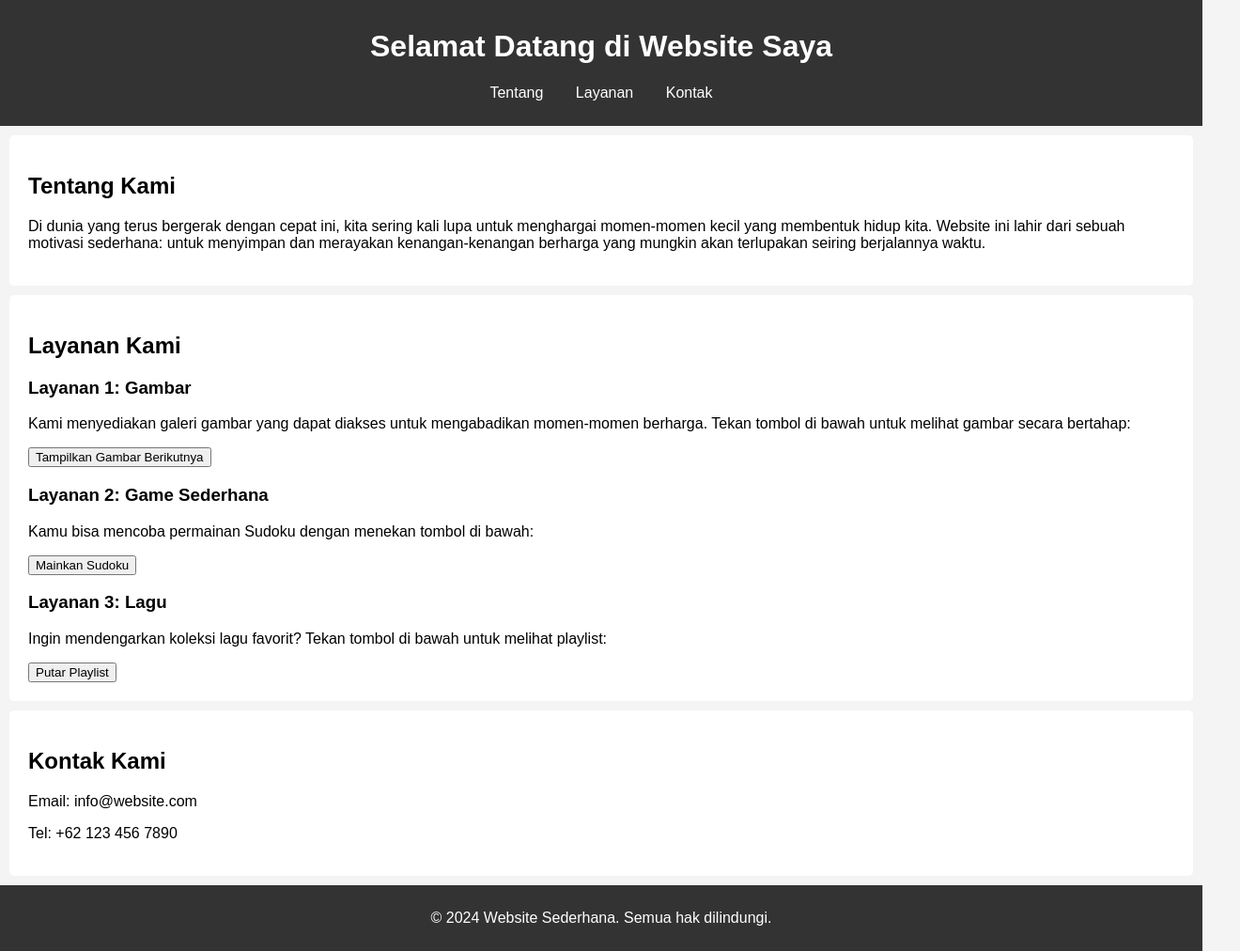
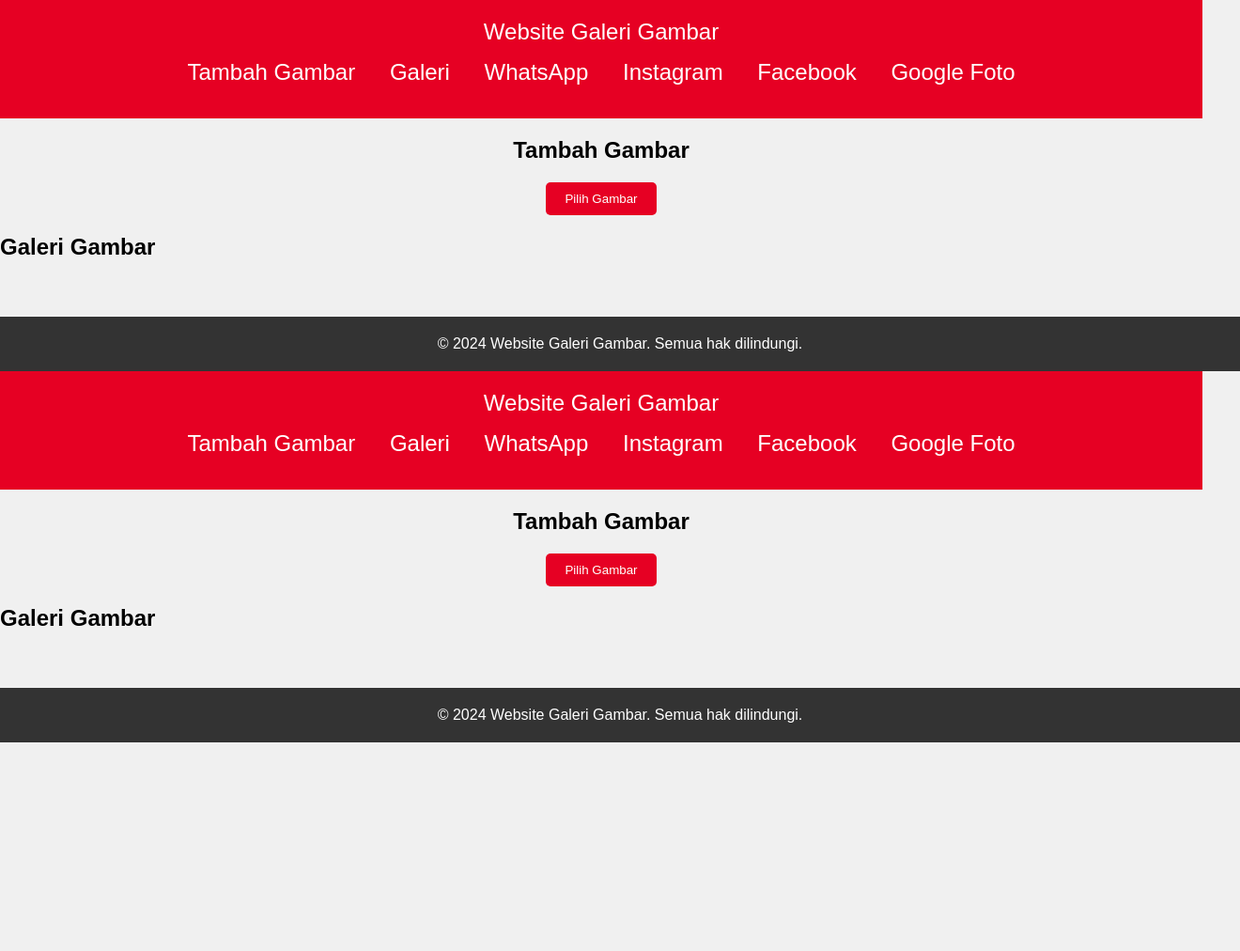
Before and after one commit to Starofthelove/Frelfrii.github.io, a plain HTML site: page index.html in a window 1280 px wide. Shown: the whole page at 94% size, 1320 px wide, since content can reach past the window. After the commit the page ends 800 px from the top, so only its background shows below. Drawn offline with Linux system fonts and the light colour scheme.

Commit message:
Gambar .html

```diff
--- a/index.html
+++ b/index.html
@@ -3,174 +3,341 @@
 <head>
     <meta charset="UTF-8">
     <meta name="viewport" content="width=device-width, initial-scale=1.0">
-    <title>Website Sederhana</title>
+    <title>Website Galeri Gambar</title>
     <style>
         body {
             font-family: Arial, sans-serif;
             margin: 0;
             padding: 0;
-            background-color: #f4f4f4;
+            background-color: #f0f0f0;
         }
 
         header {
-            background: #333;
-            color: #fff;
-            padding: 10px 0;
+            background-color: #e60023; /* Warna header */
+            color: white;
+            padding: 20px;
             text-align: center;
+            font-size: 1.5em;
         }
 
-        nav ul {
-            list-style: none;
-            padding: 0;
-        }
-
-        nav ul li {
-            display: inline;
-            margin: 0 15px;
+        nav {
+            margin: 15px 0;
         }
 
         nav a {
-            color: #fff;
+            color: white;
+            margin: 0 15px;
             text-decoration: none;
         }
 
-        nav a:hover {
-            color: #ff9800;
+        .grid-container {
+            display: grid;
+            grid-template-columns: repeat(auto-fill, minmax(250px, 1fr));
+            gap: 15px;
+            padding: 20px;
+            max-width: 1200px;
+            margin: auto;
         }
 
-        section {
-            padding: 20px;
-            margin: 10px;
-            background: #fff;
-            border-radius: 5px;
+        .grid-item {
+            background-color: white;
+            border-radius: 10px;
+            overflow: hidden;
+            box-shadow: 0 4px 8px rgba(0, 0, 0, 0.1);
+            transition: transform 0.2s;
         }
 
-        img {
-            border-radius: 10px;
-            max-width: 100%;
+        .grid-item img {
+            width: 100%;
             height: auto;
+            display: block;
+        }
+
+        .grid-item:hover {
+            transform: scale(1.05);
         }
 
         footer {
             text-align: center;
-            padding: 10px 0;
-            background: #333;
-            color: #fff;
+            padding: 20px;
+            background-color: #333;
+            color: white;
+            position: relative;
+            bottom: 0;
+            width: 100%;
         }
 
-        @media (max-width: 768px) {
-            nav ul li {
-                display: block;
-                margin: 10px 0;
-            }
-
-            section {
-                margin: 5px;
-            }
-
-            h2, h3 {
-                text-align: center;
-            }
+        #upload {
+            text-align: center;
+            margin: 20px;
         }
 
-        /* Hide images by default */
-        .hidden {
-            display: none;
+        #upload input[type="file"] {
+            display: none; /* Sembunyikan input file */
         }
 
-        #game {
-            margin-top: 20px;
+        #upload button {
+            padding: 10px 20px;
+            background-color: #e60023; /* Warna tombol */
+            color: white;
+            border: none;
+            border-radius: 5px;
+            cursor: pointer;
         }
 
-        #result {
-            font-weight: bold;
-            color: #333;
-            margin-top: 10px;
+        #upload button:hover {
+            background-color: #d5001c;
         }
     </style>
 </head>
 <body>
+
     <header>
-        <h1>Selamat Datang di Website Saya</h1>
+        Website Galeri Gambar
         <nav>
-            <ul>
-                <li><a href="#about">Tentang</a></li>
-                <li><a href="#services">Layanan</a></li>
-                <li><a href="#contact">Kontak</a></li>
-            </ul>
+            <a href="#upload">Tambah Gambar</a>
+            <a href="#layanan1">Galeri</a>
+            <a href="https://web.whatsapp.com/">WhatsApp</a>
+            <a href="https://www.instagram.com/accounts/login/">Instagram</a>
+            <a href="https://www.facebook.com/?locale=id_ID">Facebook</a>
+            <a href="googlephotos://">Google Foto</a>
         </nav>
     </header>
 
-    <section id="about">
-        <h2>Tentang Kami</h2>
-        <p>Di dunia yang terus bergerak dengan cepat ini, kita sering kali lupa untuk menghargai momen-momen kecil yang membentuk hidup kita. Website ini lahir dari sebuah motivasi sederhana: untuk menyimpan dan merayakan kenangan-kenangan berharga yang mungkin akan terlupakan seiring berjalannya waktu.</p>
+    <section id="upload">
+        <h2>Tambah Gambar</h2>
+        <input type="file" id="imageUpload" accept="image/*" />
+        <button id="uploadButton">Pilih Gambar</button>
     </section>
 
-    <section id="services">
-        <h2>Layanan Kami</h2>
-
-        <h3>Layanan 1: Gambar</h3>
-        <p>Kami menyediakan galeri gambar yang dapat diakses untuk mengabadikan momen-momen berharga. Tekan tombol di bawah untuk melihat gambar secara bertahap:</p>
-        <button onclick="showNextImage()">Tampilkan Gambar Berikutnya</button>
-        <div id="imageGallery">
-            <img id="image1" src="https://drive.google.com/uc?export=view&id=YOUR_IMAGE_ID_1" alt="Kenangan Gambar 1" class="hidden" />
-            <img id="image2" src="https://drive.google.com/uc?export=view&id=YOUR_IMAGE_ID_2" alt="Kenangan Gambar 2" class="hidden" />
-            <img id="image3" src="https://drive.google.com/uc?export=view&id=YOUR_IMAGE_ID_3" alt="Kenangan Gambar 3" class="hidden" />
-            <!-- Tambahkan lebih banyak gambar sesuai kebutuhan -->
-        </div>
-
-        <h3>Layanan 2: Game Sederhana</h3>
-        <p>Kamu bisa mencoba permainan Sudoku dengan menekan tombol di bawah:</p>
-        <button onclick="showSudoku()">Mainkan Sudoku</button>
-        <div id="sudokuFrame" class="hidden">
-            <iframe src="https://sudoku.com" width="100%" height="500px" title="Sudoku"></iframe>
-        </div>
-
-        <h3>Layanan 3: Lagu</h3>
-        <p>Ingin mendengarkan koleksi lagu favorit? Tekan tombol di bawah untuk melihat playlist:</p>
-        <button onclick="showSpotify()">Putar Playlist</button>
-        <div id="spotifyFrame" class="hidden">
-            <iframe src="https://open.spotify.com/embed/playlist/2JfuL84CSUmBPHdNuQT7Ac?utm_source=generator" width="100%" height="380" frameborder="0" allowtransparency="true" allow="encrypted-media"></iframe>
+    <section id="layanan1">
+        <h2>Galeri Gambar</h2>
+        <div class="grid-container" id="imageGallery">
+            <!-- Gambar akan dimuat secara dinamis -->
         </div>
     </section>
 
-    <section id="contact">
-        <h2>Kontak Kami</h2>
-        <p>Email: info@website.com</p>
-        <p>Tel: +62 123 456 7890</p>
+    <footer>
+        &copy; 2024 Website Galeri Gambar. Semua hak dilindungi.
+    </footer>
+
+    <script>
+        const images = []; // Array untuk menyimpan gambar
+
+        // Fungsi untuk membuat elemen gambar dalam grid
+        function createImageItem(src) {
+            const gridItem = document.createElement('div');
+            gridItem.classList.add('grid-item');
+
+            const img = document.createElement('img');
+            img.src = src;
+            gridItem.appendChild(img);
+
+            return gridItem;
+        }
+
+        // Fungsi untuk menambahkan gambar dari input
+        function addImage() {
+            const fileInput = document.getElementById('imageUpload');
+            const files = fileInput.files;
+
+            if (files.length > 0) {
+                const file = files[0];
+                const reader = new FileReader();
+
+                reader.onload = function (e) {
+                    const imageItem = createImageItem(e.target.result);
+                    document.getElementById('imageGallery').appendChild(imageItem);
+                    images.push(e.target.result); // Simpan gambar ke array
+                }
+
+                reader.readAsDataURL(file); // Membaca file sebagai Data URL
+                fileInput.value = ''; // Reset input
+            } else {
+                alert("Silakan pilih gambar yang valid.");
+            }
+        }
+
+        // Event listener untuk tombol "Pilih Gambar"
+        document.getElementById('uploadButton').addEventListener('click', function() {
+            document.getElementById('imageUpload').click(); // Trigger click pada input file
+        });
+
+        // Event listener untuk input file
+        document.getElementById('imageUpload').addEventListener('change', addImage);
+
+    </script>
+
+</body>
+</html><!DOCTYPE html>
+<html lang="id">
+<head>
+    <meta charset="UTF-8">
+    <meta name="viewport" content="width=device-width, initial-scale=1.0">
+    <title>Website Galeri Gambar</title>
+    <style>
+        body {
+            font-family: Arial, sans-serif;
+            margin: 0;
+            padding: 0;
+            background-color: #f0f0f0;
+        }
+
+        header {
+            background-color: #e60023; /* Warna header */
+            color: white;
+            padding: 20px;
+            text-align: center;
+            font-size: 1.5em;
+        }
+
+        nav {
+            margin: 15px 0;
+        }
+
+        nav a {
+            color: white;
+            margin: 0 15px;
+            text-decoration: none;
+        }
+
+        .grid-container {
+            display: grid;
+            grid-template-columns: repeat(auto-fill, minmax(250px, 1fr));
+            gap: 15px;
+            padding: 20px;
+            max-width: 1200px;
+            margin: auto;
+        }
+
+        .grid-item {
+            background-color: white;
+            border-radius: 10px;
+            overflow: hidden;
+            box-shadow: 0 4px 8px rgba(0, 0, 0, 0.1);
+            transition: transform 0.2s;
+        }
+
+        .grid-item img {
+            width: 100%;
+            height: auto;
+            display: block;
+        }
+
+        .grid-item:hover {
+            transform: scale(1.05);
+        }
+
+        footer {
+            text-align: center;
+            padding: 20px;
+            background-color: #333;
+            color: white;
+            position: relative;
+            bottom: 0;
+            width: 100%;
+        }
+
+        #upload {
+            text-align: center;
+            margin: 20px;
+        }
+
+        #upload input[type="file"] {
+            display: none; /* Sembunyikan input file */
+        }
+
+        #upload button {
+            padding: 10px 20px;
+            background-color: #e60023; /* Warna tombol */
+            color: white;
+            border: none;
+            border-radius: 5px;
+            cursor: pointer;
+        }
+
+        #upload button:hover {
+            background-color: #d5001c;
+        }
+    </style>
+</head>
+<body>
+
+    <header>
+        Website Galeri Gambar
+        <nav>
+            <a href="#upload">Tambah Gambar</a>
+            <a href="#layanan1">Galeri</a>
+            <a href="https://web.whatsapp.com/">WhatsApp</a>
+            <a href="https://www.instagram.com/accounts/login/">Instagram</a>
+            <a href="https://www.facebook.com/?locale=id_ID">Facebook</a>
+            <a href="googlephotos://">Google Foto</a>
+        </nav>
+    </header>
+
+    <section id="upload">
+        <h2>Tambah Gambar</h2>
+        <input type="file" id="imageUpload" accept="image/*" />
+        <button id="uploadButton">Pilih Gambar</button>
+    </section>
+
+    <section id="layanan1">
+        <h2>Galeri Gambar</h2>
+        <div class="grid-container" id="imageGallery">
+            <!-- Gambar akan dimuat secara dinamis -->
+        </div>
     </section>
 
     <footer>
-        <p>&copy; 2024 Website Sederhana. Semua hak dilindungi.</p>
+        &copy; 2024 Website Galeri Gambar. Semua hak dilindungi.
     </footer>
 
     <script>
-        let currentImageIndex = 1;
+        const images = []; // Array untuk menyimpan gambar
 
-        function showNextImage() {
-            const totalImages = 3; // Jumlah gambar yang ada
-            const nextImage = document.getElementById('image' + currentImageIndex);
+        // Fungsi untuk membuat elemen gambar dalam grid
+        function createImageItem(src) {
+            const gridItem = document.createElement('div');
+            gridItem.classList.add('grid-item');
 
-            if (nextImage) {
-                nextImage.classList.remove('hidden');
-                currentImageIndex++;
-            }
+            const img = document.createElement('img');
+            img.src = src;
+            gridItem.appendChild(img);
 
-            if (currentImageIndex > totalImages) {
-                alert('Semua gambar telah ditampilkan.');
-                currentImageIndex = totalImages; // Tetap di gambar terakhir
+            return gridItem;
+        }
+
+        // Fungsi untuk menambahkan gambar dari input
+        function addImage() {
+            const fileInput = document.getElementById('imageUpload');
+            const files = fileInput.files;
+
+            if (files.length > 0) {
+                const file = files[0];
+                const reader = new FileReader();
+
+                reader.onload = function (e) {
+                    const imageItem = createImageItem(e.target.result);
+                    document.getElementById('imageGallery').appendChild(imageItem);
+                    images.push(e.target.result); // Simpan gambar ke array
+                }
+
+                reader.readAsDataURL(file); // Membaca file sebagai Data URL
+                fileInput.value = ''; // Reset input
+            } else {
+                alert("Silakan pilih gambar yang valid.");
             }
         }
 
-        function showSudoku() {
-            var sudokuFrame = document.getElementById('sudokuFrame');
-            sudokuFrame.classList.toggle('hidden');
-        }
+        // Event listener untuk tombol "Pilih Gambar"
+        document.getElementById('uploadButton').addEventListener('click', function() {
+            document.getElementById('imageUpload').click(); // Trigger click pada input file
+        });
 
-        function showSpotify() {
-            var spotifyFrame = document.getElementById('spotifyFrame');
-            spotifyFrame.classList.toggle('hidden');
-        }
+        // Event listener untuk input file
+        document.getElementById('imageUpload').addEventListener('change', addImage);
+
     </script>
+
 </body>
 </html>
```
